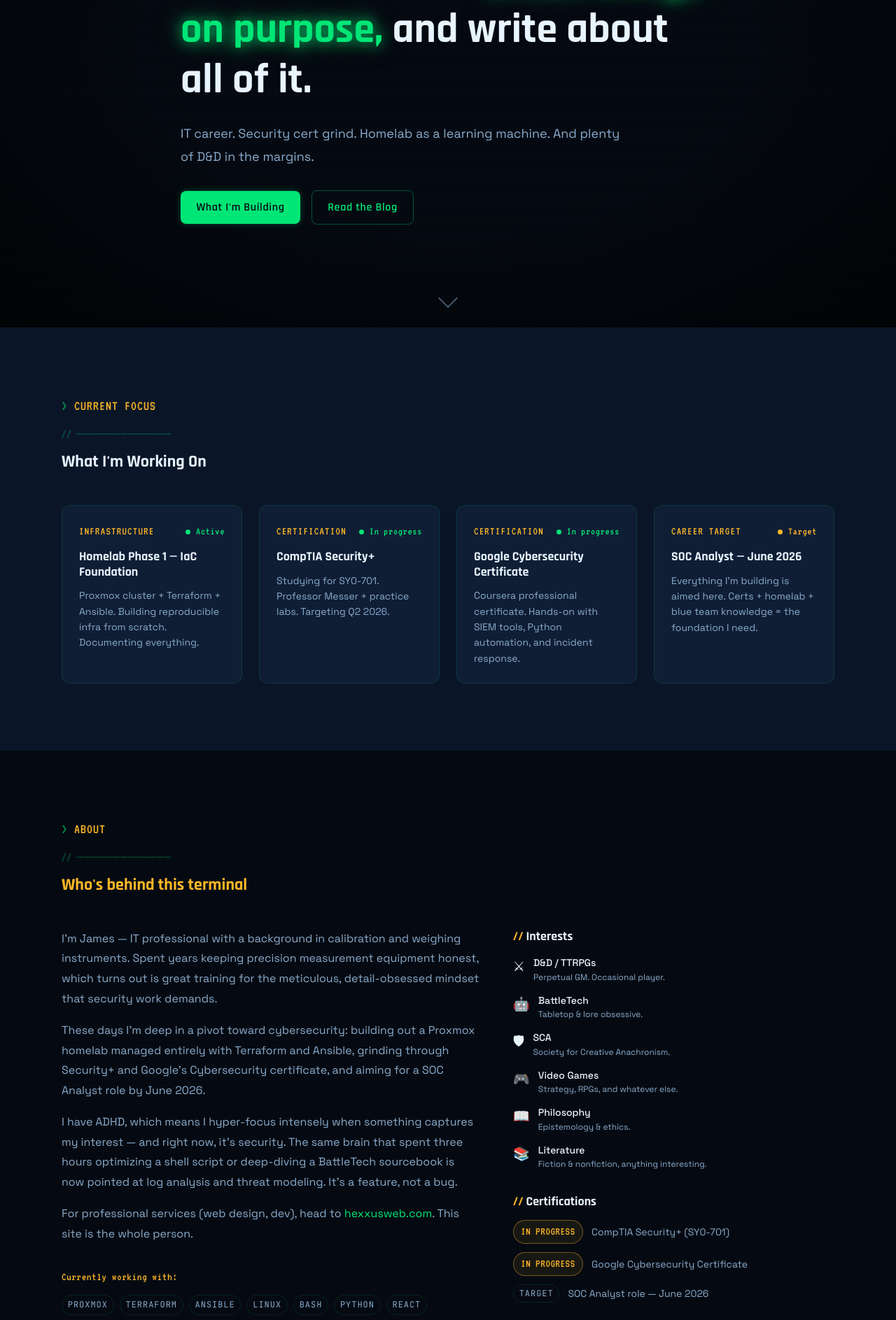
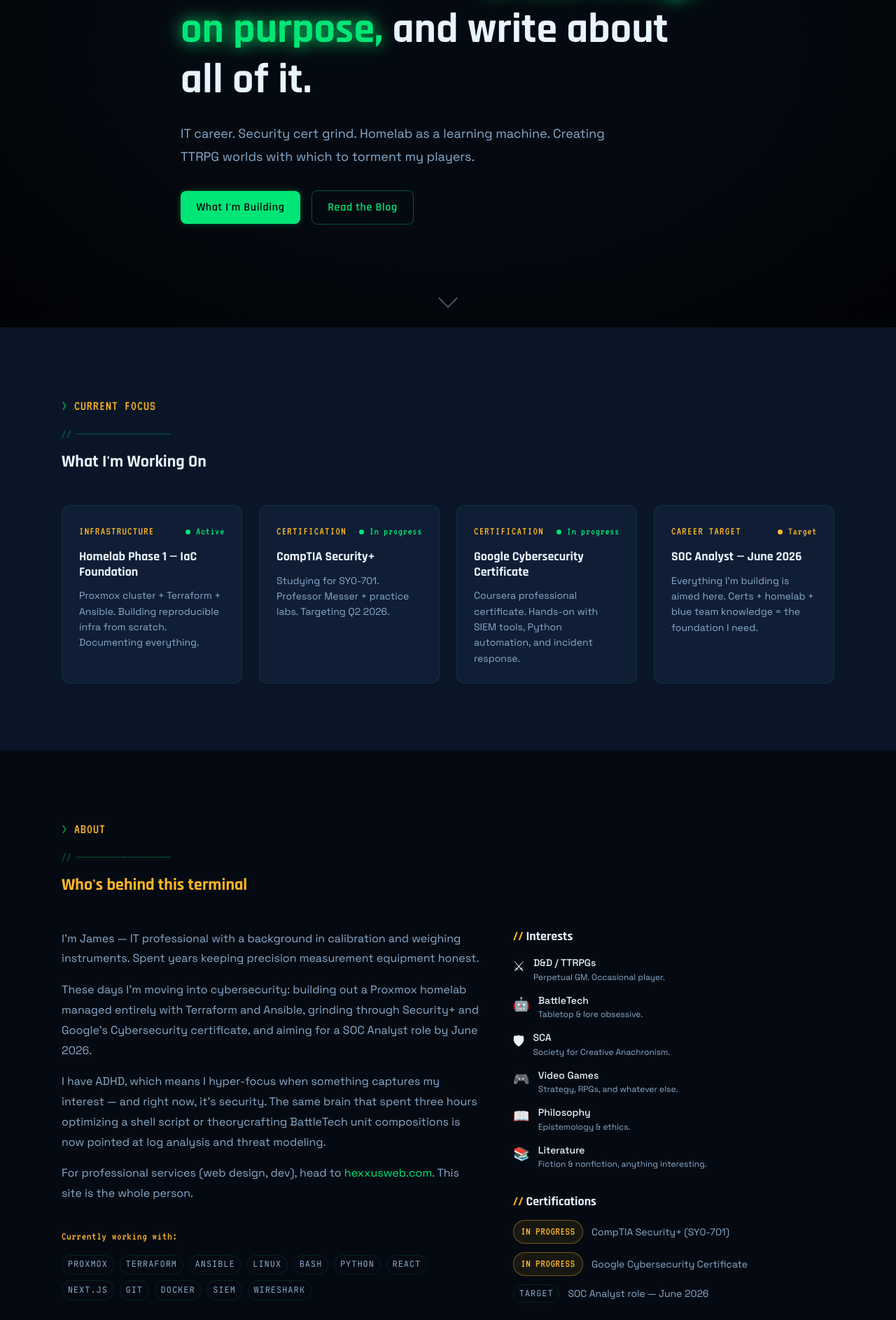
Before and after one commit to SirHexxus/sirhexx.com, a Next.js app: page / in a window 1280 px wide. Shown: the part 332-2219 px from the top of the page at 70% size. Built offline with nearby package versions, Linux system fonts and the light colour scheme.

Commit message:
align copy with Tier 3 brand voice

```diff
--- a/src/pages/blog/index.jsx
+++ b/src/pages/blog/index.jsx
@@ -31,7 +31,7 @@ const BlogIndex = ({ posts }) => {
         <title>Blog — SIRHEXXUS</title>
         <meta
           name="description"
-          content="Homelab builds, security notes, dev logs, career thoughts, and whatever else is on my mind."
+          content="Homelab builds, security notes, dev logs, career thoughts, and whatever else has my attention."
         />
       </Head>
 
@@ -45,7 +45,7 @@ const BlogIndex = ({ posts }) => {
               All Posts
             </h1>
             <p className={styles.blog_index__sub}>
-              Homelabs, security, dev, career, and whatever I can't stop thinking about.
+              Homelabs, security, dev, career, and whatever else has my attention.
             </p>
           </header>
 
--- a/src/pages/index.jsx
+++ b/src/pages/index.jsx
@@ -64,7 +64,7 @@ export default function Home() {
         <title>SIRHEXXUS — Builder. Breaker. Thinker.</title>
         <meta
           name="description"
-          content="James Stacy — IT professional, homelab builder, security student. I write about homelabs, cybersecurity, dev, and whatever else I can't stop thinking about."
+          content="James Stacy — IT professional, homelab builder, security student. I write about homelabs, cybersecurity, dev, and whatever else has my attention."
         />
       </Head>
 
@@ -81,8 +81,8 @@ export default function Home() {
             and write about all of it.
           </h1>
           <p className={styles.hero__sub}>
-            IT career. Security cert grind. Homelab as a learning machine. And plenty of
-            D&amp;D in the margins.
+            IT career. Security cert grind. Homelab as a learning machine. Creating TTRPG
+            worlds with which to torment my players.
           </p>
           <div className={styles.hero__actions}>
             <Link href="/#focus" className="btn btn--primary">
@@ -132,21 +132,19 @@ export default function Home() {
               <div className={styles.about_bio}>
                 <p>
                   I'm James — IT professional with a background in calibration and weighing
-                  instruments. Spent years keeping precision measurement equipment honest, which
-                  turns out is great training for the meticulous, detail-obsessed mindset that
-                  security work demands.
+                  instruments. Spent years keeping precision measurement equipment honest.
                 </p>
                 <p>
-                  These days I'm deep in a pivot toward cybersecurity: building out a Proxmox
+                  These days I'm moving into cybersecurity: building out a Proxmox
                   homelab managed entirely with Terraform and Ansible, grinding through Security+
                   and Google's Cybersecurity certificate, and aiming for a SOC Analyst role by
                   June 2026.
                 </p>
                 <p>
-                  I have ADHD, which means I hyper-focus intensely when something captures my
-                  interest — and right now, it's security. The same brain that spent three hours
-                  optimizing a shell script or deep-diving a BattleTech sourcebook is now
-                  pointed at log analysis and threat modeling. It's a feature, not a bug.
+                  I have ADHD, which means I hyper-focus when something captures my interest —
+                  and right now, it's security. The same brain that spent three hours optimizing
+                  a shell script or theorycrafting BattleTech unit compositions is now pointed at log
+                  analysis and threat modeling.
                 </p>
                 <p>
                   For professional services (web design, dev), head to{' '}
```
